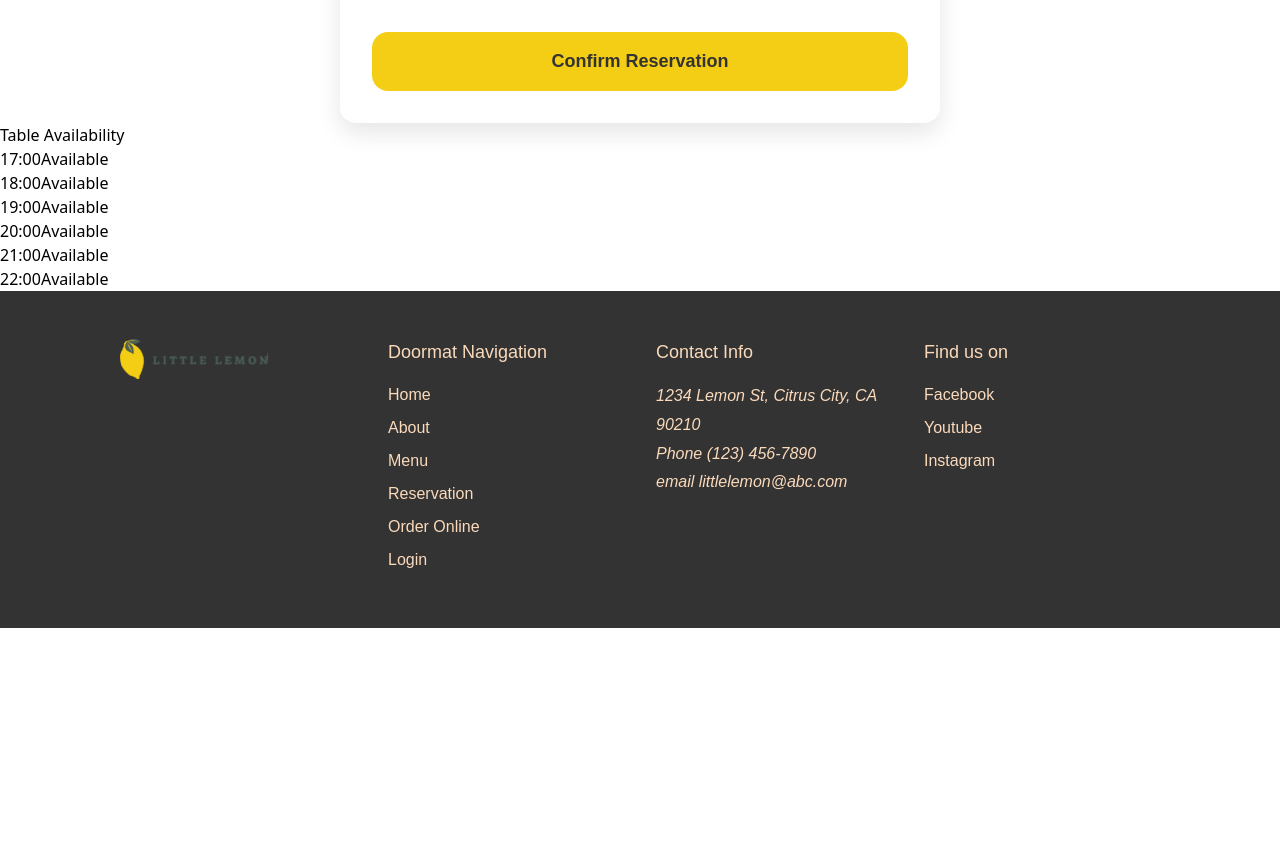
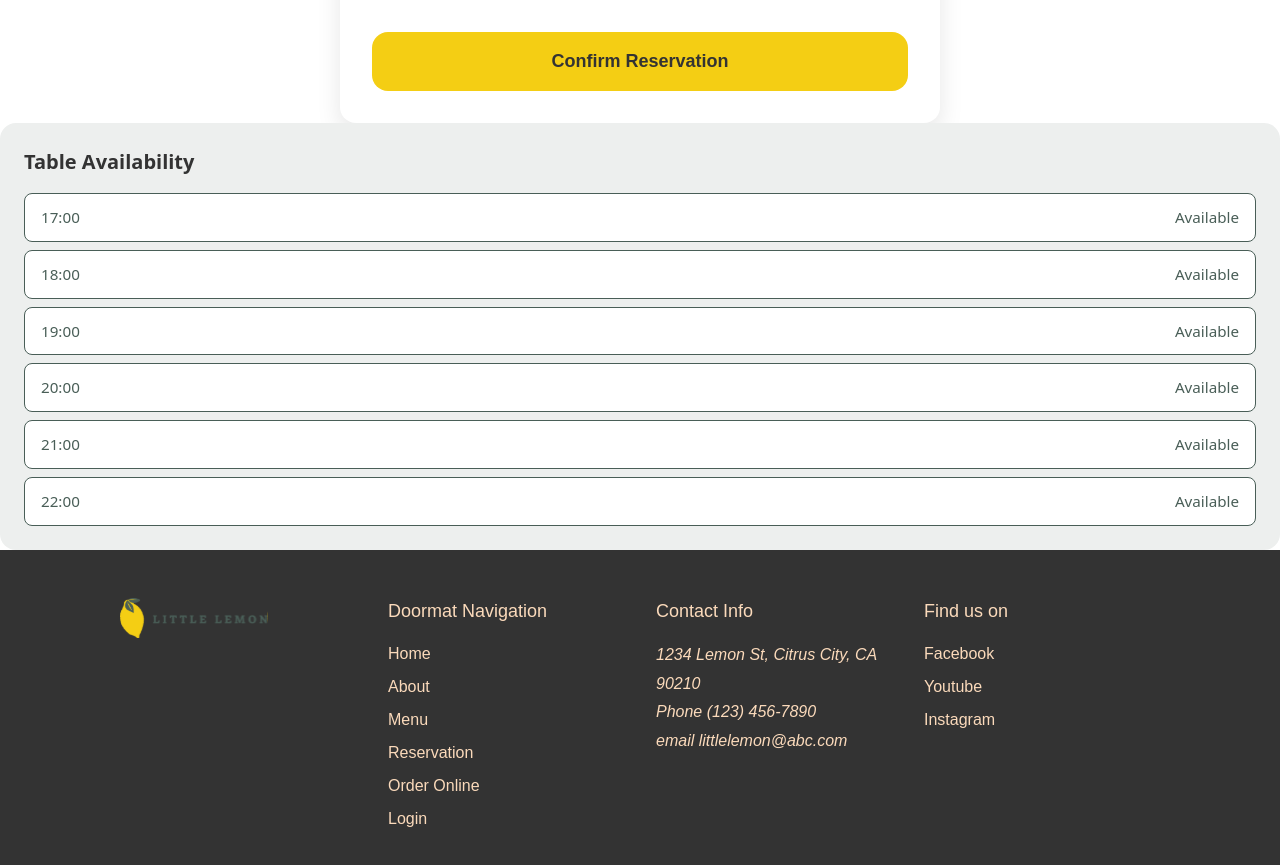
Before and after one commit to osalago/littleLemon-capstone, a React (Vite) app: page /reservations in a window 1280 px wide. Shown: the part 900-1765 px from the top of the page. Before the commit the page ends 1528 px from the top, so only its background shows below. Built offline with nearby package versions, Linux system fonts and the light colour scheme.

Commit message:
feat: correct rendering of bookingslot-list with avail times.

```diff
--- a/src/components/features/booking/BookingSlotList.jsx
+++ b/src/components/features/booking/BookingSlotList.jsx
@@ -1,5 +1,6 @@
 /* eslint-disable react/prop-types */
 
+import './BookingSlotList.css';
 import BookingSlot from './BookingSlot';
 
 function BookingSlotList({ allTimes, bookedTimes }) {
--- a/src/pages/ReservationsPage.jsx
+++ b/src/pages/ReservationsPage.jsx
@@ -7,8 +7,8 @@ const ALL_TIMES = ['17:00', '18:00', '19:00', '20:00', '21:00', '22:00'];
 
 // Simulates fetching available times for a date
 //const fetchAvailableTimes = (date) => {
-  // In reality, this would be an API call
-  // For now, return default times (could vary by date)
+// In reality, this would be an API call
+// For now, return default times (could vary by date)
 //  return ['17:00', '18:00', '19:00', '20:00', '21:00', '22:00'];
 //};
 
@@ -18,7 +18,12 @@ const timesReducer = (state, action) => {
     case 'UPDATE_TIMES':
       // return fetchAvailableTimes(action.date); # uncomment if API call should be used.
       // Filter out booked times to get available times
-      return ALL_TIMES.filter((time) => !state.bookedTimes.includes(time));
+      return {
+        ...state,
+        availableTimes: ALL_TIMES.filter(
+          (time) => !state.bookedTimes.includes(time)
+        ),
+      };
     case 'BOOK_TIME':
       // Add newly booked time to bookedTimes array
       return {
```
